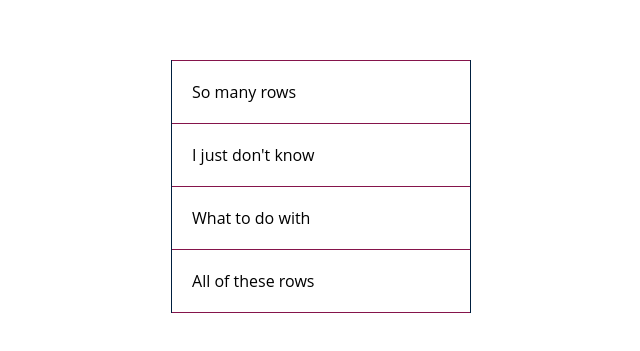
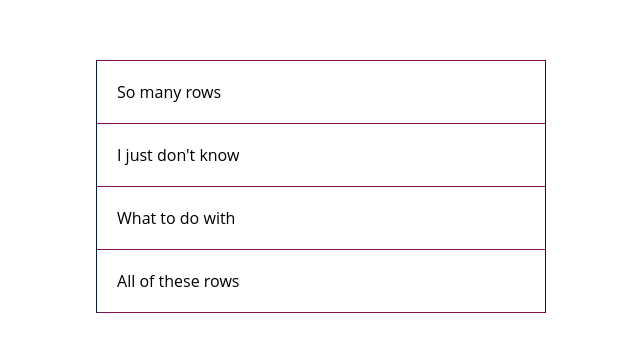
Before and after one commit to joshhunt/joshhunt.github.io, a plain HTML site: page swipe/index.html in a window 1280 px wide. Shown: the part 213-564 px from the top of the page, without its empty margins (319-959 px from the left). Drawn offline with Linux system fonts and the light colour scheme.

Commit message:
More update

```diff
--- a/swipe/styles.css
+++ b/swipe/styles.css
@@ -11,13 +11,17 @@ body {
   -webkit-justify-content: center;
       -ms-flex-pack: center;
           justify-content: center;
+  padding: 0;
+  margin: 0 -2px;
+  overflow: hidden;
 }
 * {
   font-family: 'Open Sans', sans-serif;
   box-sizing: border-box;
 }
 .frame {
-  width: 300px;
+  width: 100%;
+  max-width: 450px;
 }
 .table {
   border: 1px solid #001f3f;
@@ -31,9 +35,10 @@ body {
   overflow: hidden;
 }
 .row__actions {
+  font-size: 0;
   position: absolute;
   top: 0;
-  right: 0;
+  right: -1px;
   left: 0;
   bottom: 0;
   z-index: 1;
```
Also changed, not shown: swipe/index.html (+0 -1 lines).
